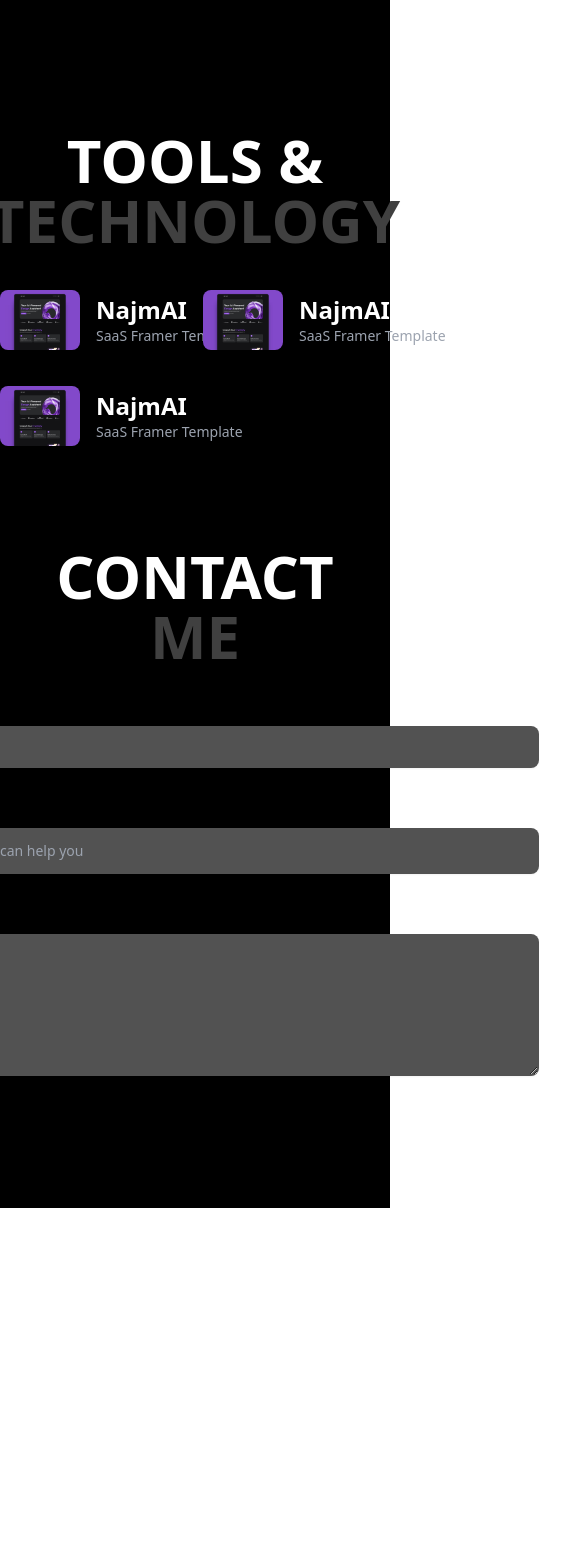
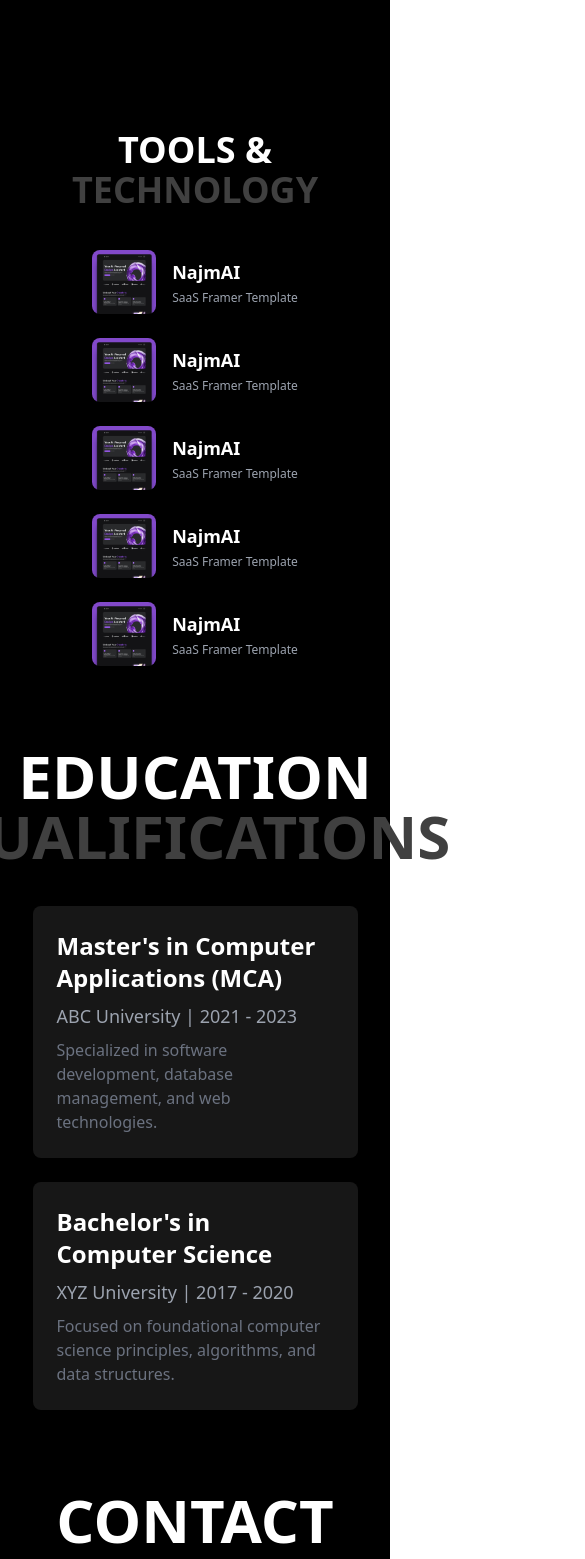
Before and after one commit to Monu01123/portfolio, a React (Create React App) app: page / in a window 390 px wide. Shown: the part 2420-3979 px from the top of the page, 585 px wide, since content can reach past the window. Before the commit the page ends 3628 px from the top, so only its background shows below. Built offline with nearby package versions, Linux system fonts and the light colour scheme.

Commit message:
added education and make more responsive

```diff
--- a/package.json
+++ b/package.json
@@ -10,6 +10,7 @@
     "@testing-library/jest-dom": "^5.16.5",
     "@testing-library/react": "^13.4.0",
     "@testing-library/user-event": "^13.5.0",
+    "axios": "^1.7.9",
     "nanoid": "^4.0.0",
     "react": "^18.2.0",
     "react-dom": "^18.2.0",
--- a/src/components/Home.jsx
+++ b/src/components/Home.jsx
@@ -5,7 +5,7 @@
 import BackupTableIcon from "@mui/icons-material/BackupTable";
 import EastOutlinedIcon from "@mui/icons-material/EastOutlined";
 import p1 from "./image.png";
-import { NavLink } from "react-router-dom";
+// import { NavLink } from "react-router-dom";
 
 function Home() {
   return (
@@ -232,59 +232,147 @@
         </div>
 
         {/* 3rd section */}
-        <div className="mt-20 flex flex-col items-center sm:items-center md:items-center lg:items-start">
-          <h1 className="text-white text-6xl md:text-8xl font-bold">TOOLS &</h1>
-          <h1 className="text-neutral-700 text-6xl md:text-8xl font-bold">
+        <div className="mt-20 flex flex-col items-center lg:items-start">
+          <h1 className="text-white text-4xl sm:text-5xl md:text-6xl lg:text-8xl font-bold text-center lg:text-left">
+            TOOLS &
+          </h1>
+          <h1 className="text-neutral-700 text-4xl sm:text-5xl md:text-6xl lg:text-8xl font-bold text-center lg:text-left">
             TECHNOLOGY
           </h1>
 
-          <div class="grid grid-cols-2 md:grid-cols-2 gap-4 mt-10">
-            <div className="flex items-center space-x-4 w-72">
-              <div className="relative w-20 h-20">
+          <div className="grid grid-cols-1 sm:grid-cols-2 md:grid-cols-3 gap-6 mt-10">
+            {/* Card 1 */}
+            <div className="flex items-center space-x-4 w-full max-w-xs">
+              <div className="relative w-16 h-16 sm:w-20 sm:h-20">
                 <img
                   src={p1}
                   alt="Template Preview"
-                  className="rounded-lg object-cover"
+                  className="rounded-lg object-cover w-full h-full"
                 />
               </div>
               <div>
-                <h1 className="text-2xl font-bold text-white mb-0">NajmAI</h1>
-                <p className="text-sm text-gray-400 mb-5">
+                <h1 className="text-lg sm:text-xl font-bold text-white mb-1">
+                  NajmAI
+                </h1>
+                <p className="text-xs sm:text-sm text-gray-400">
                   SaaS Framer Template
                 </p>
               </div>
             </div>
 
-            <div className="flex items-center space-x-4 w-96">
-              <div className="relative w-20 h-20">
+            {/* Card 2 */}
+            <div className="flex items-center space-x-4 w-full max-w-xs">
+              <div className="relative w-16 h-16 sm:w-20 sm:h-20">
                 <img
                   src={p1}
                   alt="Template Preview"
-                  className="rounded-lg object-cover"
+                  className="rounded-lg object-cover w-full h-full"
                 />
               </div>
               <div>
-                <h1 className="text-2xl font-bold text-white mb-0">NajmAI</h1>
-                <p className="text-sm text-gray-400 mb-5">
+                <h1 className="text-lg sm:text-xl font-bold text-white mb-1">
+                  NajmAI
+                </h1>
+                <p className="text-xs sm:text-sm text-gray-400">
                   SaaS Framer Template
                 </p>
               </div>
             </div>
 
-            <div className="flex items-center space-x-4 w-96">
-              <div className="relative w-20 h-20">
+            {/* Card 3 */}
+            <div className="flex items-center space-x-4 w-full max-w-xs">
+              <div className="relative w-16 h-16 sm:w-20 sm:h-20">
                 <img
                   src={p1}
                   alt="Template Preview"
-                  className="rounded-lg object-cover"
+                  className="rounded-lg object-cover w-full h-full"
                 />
               </div>
               <div>
-                <h1 className="text-2xl font-bold text-white mb-0">NajmAI</h1>
-                <p className="text-sm text-gray-400 mb-5">
+                <h1 className="text-lg sm:text-xl font-bold text-white mb-1">
+                  NajmAI
+                </h1>
+                <p className="text-xs sm:text-sm text-gray-400">
                   SaaS Framer Template
                 </p>
               </div>
+            </div>
+
+            {/* Card 4 */}
+            <div className="flex items-center space-x-4 w-full max-w-xs">
+              <div className="relative w-16 h-16 sm:w-20 sm:h-20">
+                <img
+                  src={p1}
+                  alt="Template Preview"
+                  className="rounded-lg object-cover w-full h-full"
+                />
+              </div>
+              <div>
+                <h1 className="text-lg sm:text-xl font-bold text-white mb-1">
+                  NajmAI
+                </h1>
+                <p className="text-xs sm:text-sm text-gray-400">
+                  SaaS Framer Template
+                </p>
+              </div>
+            </div>
+
+            {/* Card 5 */}
+            <div className="flex items-center space-x-4 w-full max-w-xs">
+              <div className="relative w-16 h-16 sm:w-20 sm:h-20">
+                <img
+                  src={p1}
+                  alt="Template Preview"
+                  className="rounded-lg object-cover w-full h-full"
+                />
+              </div>
+              <div>
+                <h1 className="text-lg sm:text-xl font-bold text-white mb-1">
+                  NajmAI
+                </h1>
+                <p className="text-xs sm:text-sm text-gray-400">
+                  SaaS Framer Template
+                </p>
+              </div>
+            </div>
+          </div>
+        </div>
+
+        {/* Education Section */}
+        <div className="mt-20 flex flex-col items-center lg:items-start">
+          <h1 className="text-white text-6xl md:text-8xl font-bold">
+            EDUCATION
+          </h1>
+          <h1 className="text-neutral-700 text-6xl md:text-8xl font-bold">
+            QUALIFICATIONS
+          </h1>
+          <div className="mt-10 space-y-6 w-5/6 lg:w-3/4">
+            {/* Master's Degree */}
+            <div className="bg-neutral-900 p-6 rounded-lg">
+              <h2 className="text-white text-2xl font-bold">
+                Master's in Computer Applications (MCA)
+              </h2>
+              <p className="text-gray-400 text-lg mt-2">
+                ABC University | 2021 - 2023
+              </p>
+              <p className="text-gray-500 text-base mt-2">
+                Specialized in software development, database management, and
+                web technologies.
+              </p>
+            </div>
+
+            {/* Bachelor's Degree */}
+            <div className="bg-neutral-900 p-6 rounded-lg">
+              <h2 className="text-white text-2xl font-bold">
+                Bachelor's in Computer Science
+              </h2>
+              <p className="text-gray-400 text-lg mt-2">
+                XYZ University | 2017 - 2020
+              </p>
+              <p className="text-gray-500 text-base mt-2">
+                Focused on foundational computer science principles, algorithms,
+                and data structures.
+              </p>
             </div>
           </div>
         </div>
@@ -296,7 +384,7 @@
           </h1>
 
           <section class="bg-black-900">
-            <div class="py-8 lg:p-16 px-4 w-[45rem]">
+            <div class="py-8 lg:p-16 px-4 md:w-[45rem] w-96">
               <form action="#" class="space-y-8 w-auto">
                 <div>
                   <label
```
Also changed, not shown: 1 other file (tests, documents, lock files or other folders).
